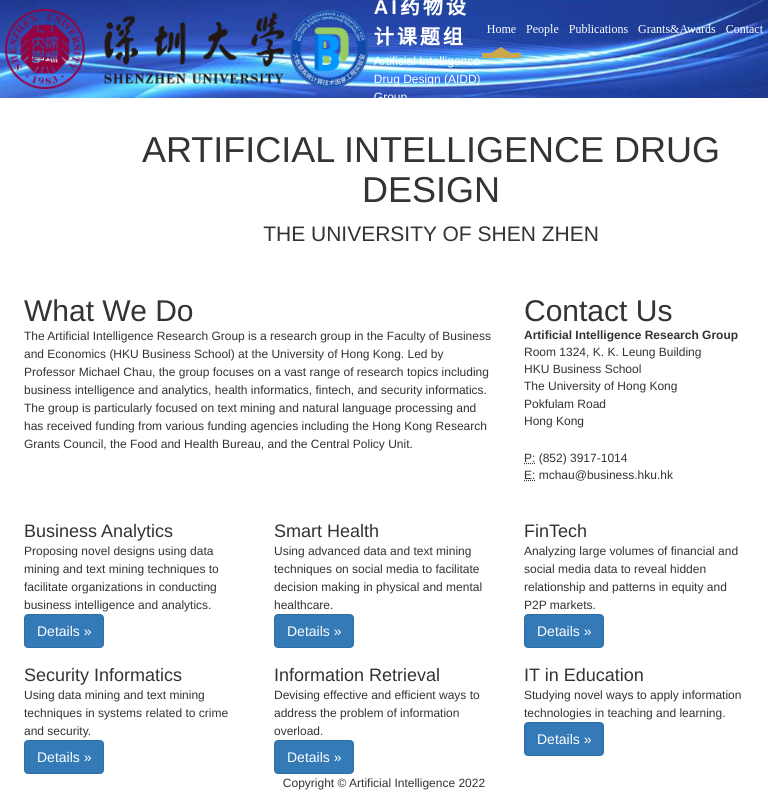
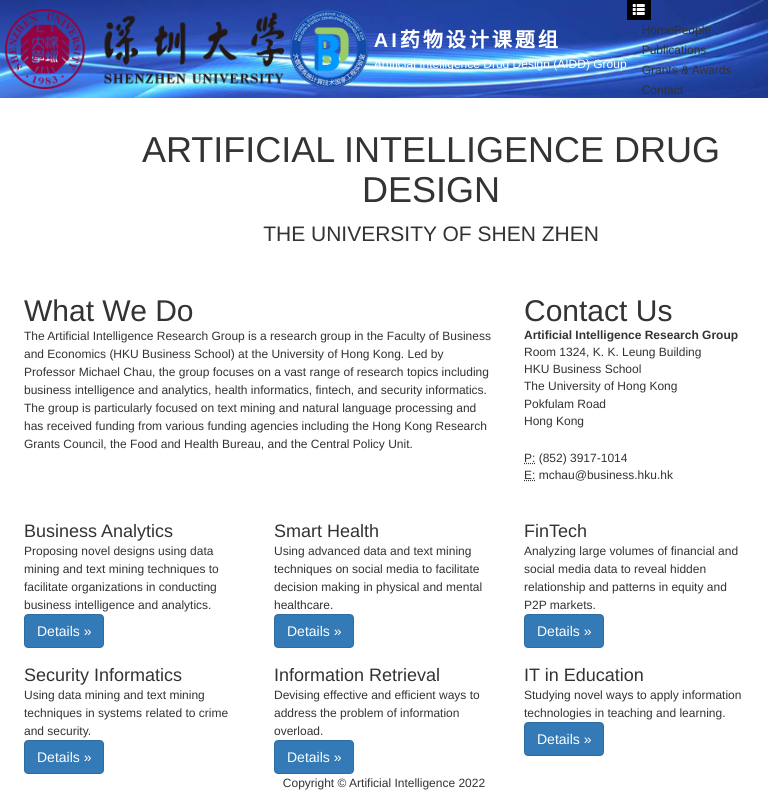
Before and after one commit to mojiawei1203/ketizu, a plain HTML site: page index.html in a window 768 px wide. Drawn offline with Linux system fonts and the light colour scheme.

Commit message:
Update common.css

```diff
--- a/src/css/common.css
+++ b/src/css/common.css
@@ -1355,7 +1355,7 @@
 /*pad端*/
 @media only screen and (min-width: 768px) and (max-width: 1200px) {
     .pc-con {
-        display: block; /*最开始是None*/
+        display: none; /*最开始是None*/
     }
 
     .pc-info {
@@ -1364,7 +1364,7 @@
     }
 
     .mobile-con {
-        display: none;/*最开始是block*/
+        display: block;/*最开始是block*/
         position: relative;
         z-index: 1;
         height: 100%
```
